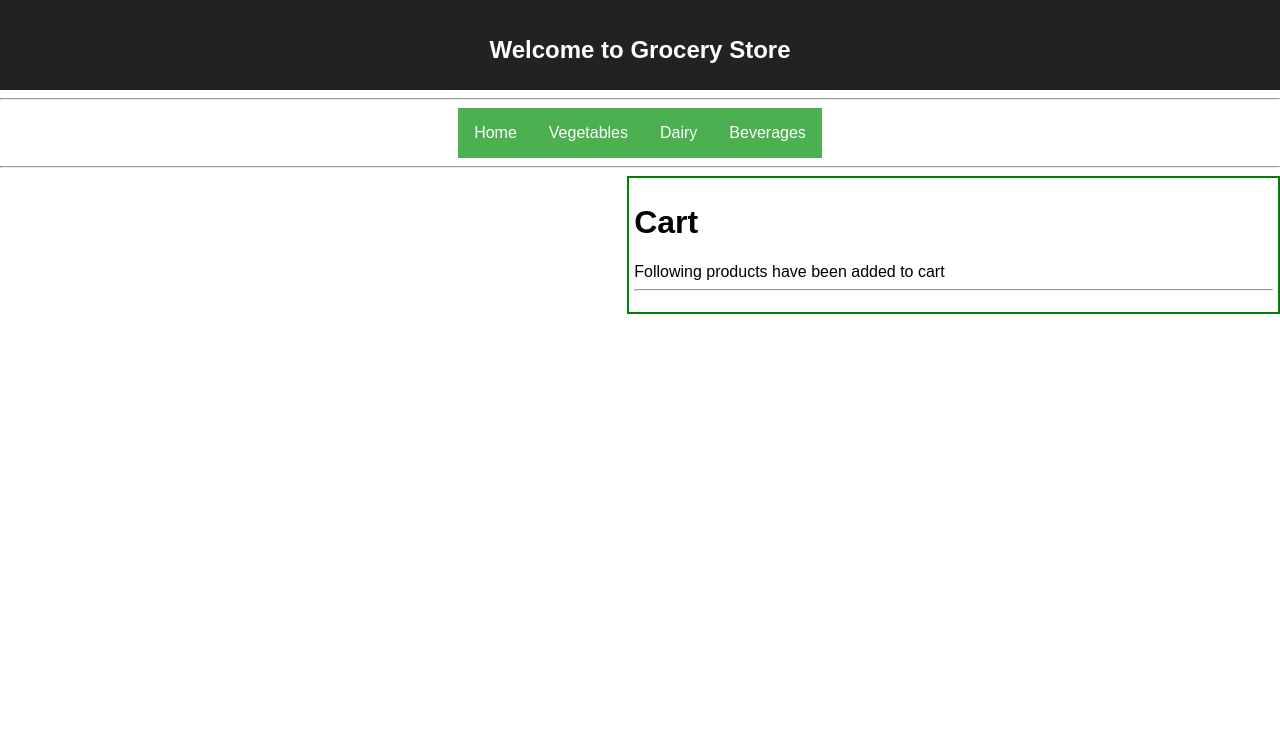
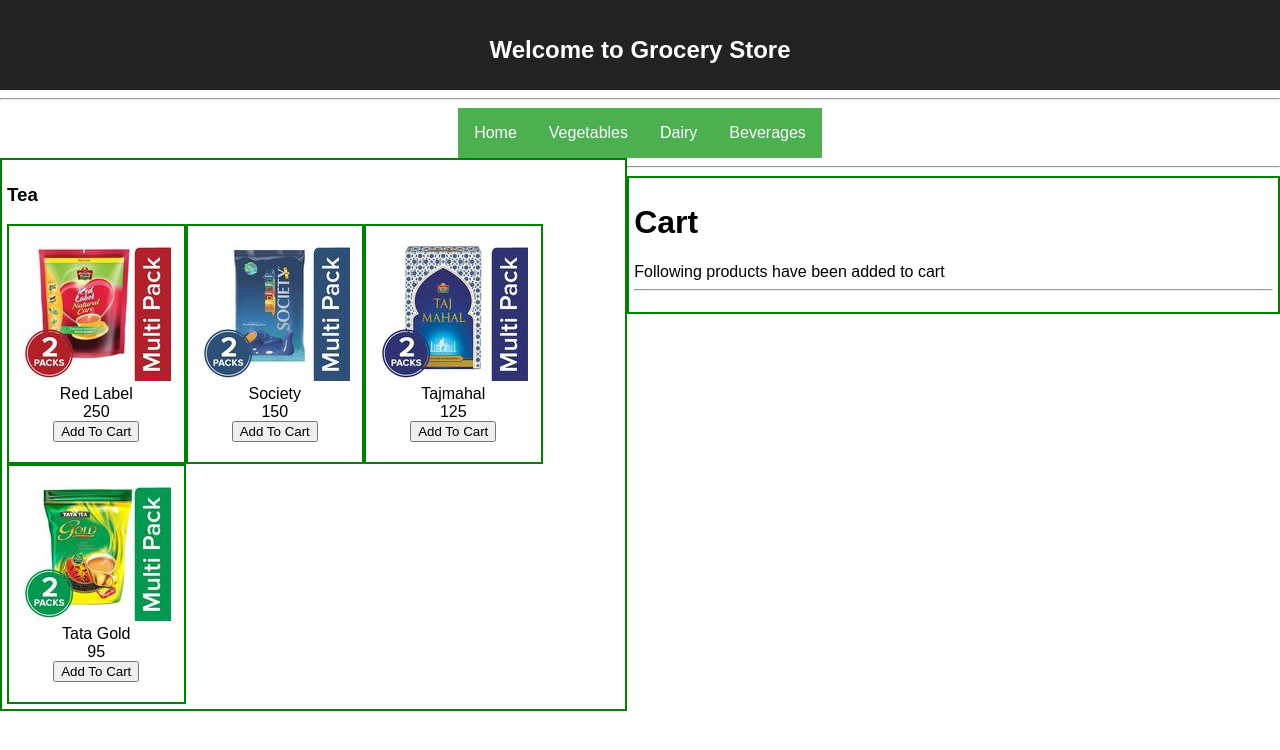
Before and after one commit to kathishivaramreddy/GroceryStore, a React (Create React App) app: page /tea in a window 1280 px wide. Shown: the top 750 px of the page. Built offline with nearby package versions, Linux system fonts and the light colour scheme.

Commit message:
adding route to component Milk,Meat,Tea and Coffee

```diff
--- a/src/App.js
+++ b/src/App.js
@@ -4,6 +4,10 @@
 import {Fruits} from './Fruits';
 import {Cart} from './Cart';
 import {Vegetables} from './Vegetables';
+import {Milk} from './Milk';
+import {Meat} from './Meat';
+import {Tea} from './Tea';
+import {Coffee} from './Coffee';
 import './App.css';
 
 class App extends React.Component {
@@ -67,7 +71,10 @@
               <Route exact path='/' component={() => <ProductList onClick={this.handleAddToCart.bind(this)} />}/>
               <Route path='/fruits' component={() => <Fruits onClick={this.handleAddToCart.bind(this)}  />}/>
               <Route path='/organic' component={() => <Vegetables onClick={this.handleAddToCart.bind(this)}  />}/>
-
+              <Route path='/milk' component={() => <Milk onClick={this.handleAddToCart.bind(this)}  />}/>
+              <Route path='/meat' component={() => <Meat onClick={this.handleAddToCart.bind(this)}  />}/>
+              <Route path='/tea' component={() => <Tea onClick={this.handleAddToCart.bind(this)}  />}/>
+              <Route path='/coffee' component={() => <Coffee onClick={this.handleAddToCart.bind(this)}  />}/>
             </div>
           </BrowserRouter>
 
--- /dev/null
+++ b/src/Coffee.js
@@ -0,0 +1,35 @@
+import React from 'react';
+
+export class Coffee extends React.Component{
+  constructor(props){
+    super(props);
+
+    this.state= {
+      products : [
+          {name:'Classic Cofee ',price:250,image:require('./images/coffeeclassic.jpg')},
+          {name:'Sunrise Coffee',price:150,image:require('./images/coffeesunrise.jpg')},
+          {name:'Filter Coffee',price:125,image:require('./images/filtercoffee.jpg')},
+        ]
+        }
+  }
+  render(){
+      const listItems = this.state.products.map((data) =>
+        <div className="boxed" key={data.name}>
+          <img src={data.image} alt=''/><br/>
+          {data.name}<br/>
+          {data.currency} {data.price}<br/>
+          <button className="addBasket"  value="Add" onClick={ () => this.props.onClick(data.name)}>Add To Cart </button>
+        </div>
+
+    );
+      return(
+        <div>
+          <div className="productboxed">
+            <h3 align="left" >Coffee</h3>
+            {listItems}
+          </div>
+        </div>
+          );
+}
+
+}
--- /dev/null
+++ b/src/Meat.js
@@ -0,0 +1,36 @@
+import React from 'react';
+
+export class Meat extends React.Component{
+  constructor(props){
+    super(props);
+
+    this.state= {
+      products : [
+          {name:'Eggs ',price:250,image:require('./images/eggsmeat.jpg')},
+          {name:'Fish',price:150,image:require('./images/fishmeat.jpg')},
+          {name:'Mutton',price:125,image:require('./images/muttonmeat.jpg')},
+          {name:'Chicken' ,price:95,image:require('./images/chickenskinless.jpg')}
+        ]
+        }
+  }
+  render(){
+      const listItems = this.state.products.map((data) =>
+        <div className="boxed" key={data.name}>
+          <img src={data.image} alt=''/><br/>
+          {data.name}<br/>
+          {data.currency} {data.price}<br/>
+          <button className="addBasket"  value="Add" onClick={ () => this.props.onClick(data.name)}>Add To Cart </button>
+        </div>
+
+    );
+      return(
+        <div>
+          <div className="productboxed">
+            <h3 align="left" >Meat</h3>
+            {listItems}
+          </div>
+        </div>
+          );
+}
+
+}
--- /dev/null
+++ b/src/Milk.js
@@ -0,0 +1,36 @@
+import React from 'react';
+
+export class Milk extends React.Component{
+  constructor(props){
+    super(props);
+
+    this.state= {
+      products : [
+          {name:'Almond Milk ',price:250,image:require('./images/almondmilk.jpg')},
+          {name:'LowFat Milk',price:150,image:require('./images/lowfatmilk.jpg')},
+          {name:'Slim n Trim',price:125,image:require('./images/slimtrimmilk.jpg')},
+          {name:'Toned Milk' ,price:95,image:require('./images/tonedmilk.jpg')}
+        ]
+        }
+  }
+  render(){
+      const listItems = this.state.products.map((data) =>
+        <div className="boxed" key={data.name}>
+          <img src={data.image} alt=''/><br/>
+          {data.name}<br/>
+          {data.currency} {data.price}<br/>
+          <button className="addBasket"  value="Add" onClick={ () => this.props.onClick(data.name)}>Add To Cart </button>
+        </div>
+
+    );
+      return(
+        <div>
+          <div className="productboxed">
+            <h3 align="left" >Milk</h3>
+            {listItems}
+          </div>
+        </div>
+          );
+}
+
+}
--- /dev/null
+++ b/src/Tea.js
@@ -0,0 +1,36 @@
+import React from 'react';
+
+export class Tea extends React.Component{
+  constructor(props){
+    super(props);
+
+    this.state= {
+      products : [
+          {name:'Red Label ',price:250,image:require('./images/redlabeltea.jpg')},
+          {name:'Society',price:150,image:require('./images/societytea.jpg')},
+          {name:'Tajmahal',price:125,image:require('./images/tajmahaltea.jpg')},
+          {name:'Tata Gold' ,price:95,image:require('./images/tatagoldtea.jpg')}
+        ]
+        }
+  }
+  render(){
+      const listItems = this.state.products.map((data) =>
+        <div className="boxed" key={data.name}>
+          <img src={data.image} alt=''/><br/>
+          {data.name}<br/>
+          {data.currency} {data.price}<br/>
+          <button className="addBasket"  value="Add" onClick={ () => this.props.onClick(data.name)}>Add To Cart </button>
+        </div>
+
+    );
+      return(
+        <div>
+          <div className="productboxed">
+            <h3 align="left" >Tea</h3>
+            {listItems}
+          </div>
+        </div>
+          );
+}
+
+}
--- a/src/history.js
+++ /dev/null
@@ -1,2 +0,0 @@
-import { createHashHistory } from 'history';
-export default createHashHistory();
--- a/src/navigate.js
+++ /dev/null
@@ -1,3 +0,0 @@
-export default url => {
-  window.location.assign(url);
-};
```
Also changed, not shown: src/Navigation.js (deleted, +0 -48 lines), src/images/societytea.jpg (renamed from src/images/socirtytea.jpg), src/images/vegetables.jpg (deleted).
